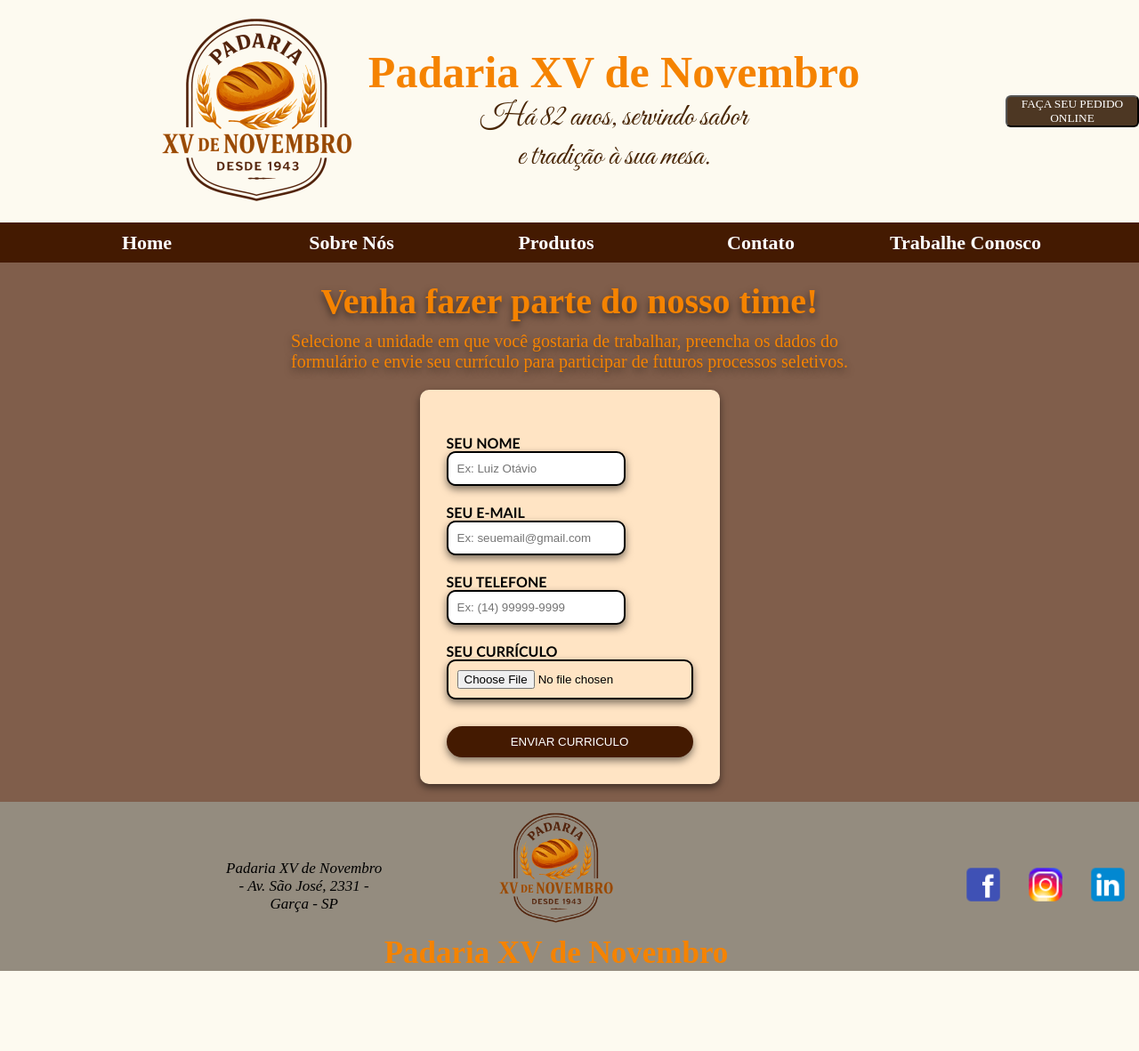
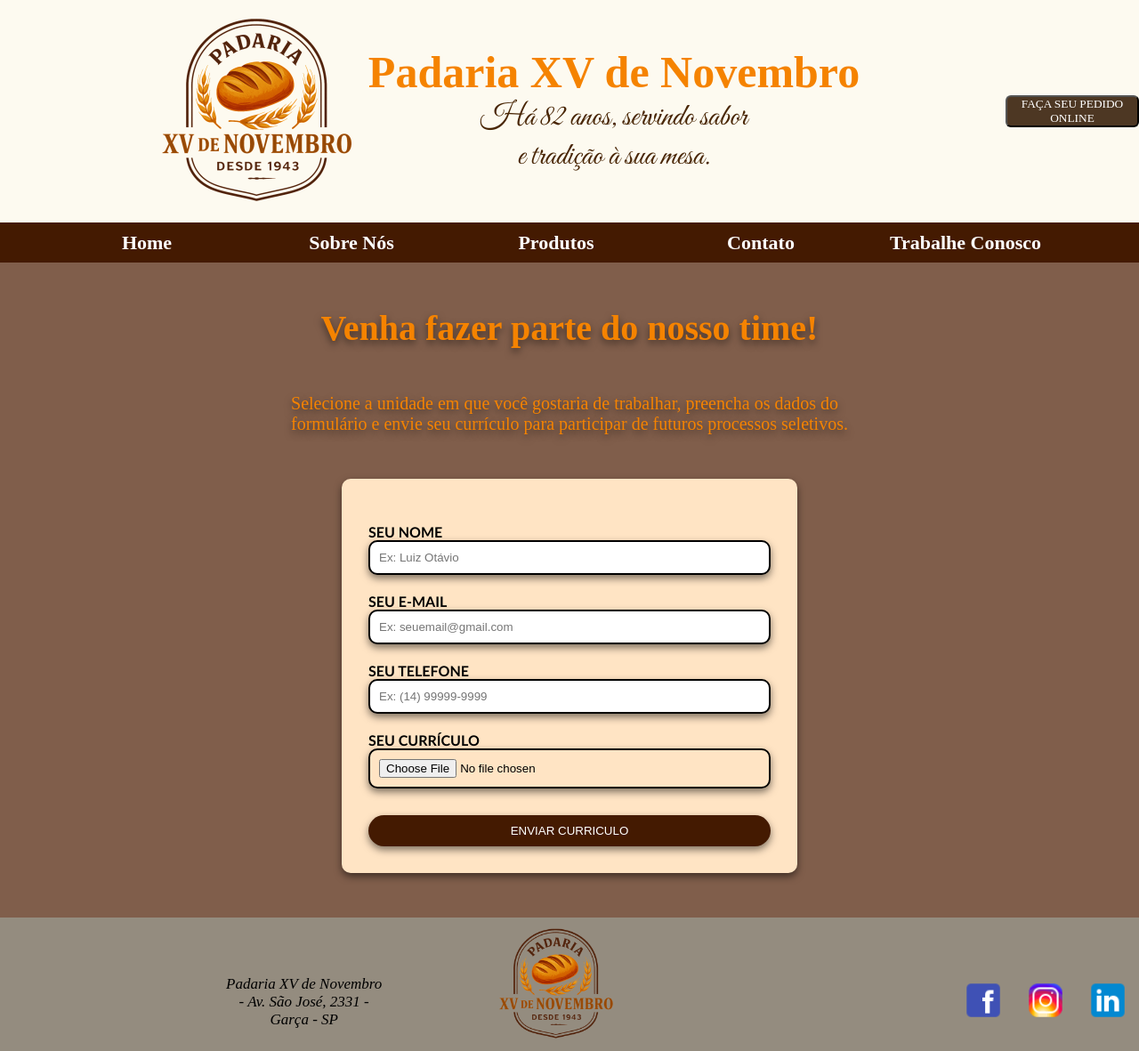
Before and after one commit to Luizsilva439/projeto_padaria, a plain HTML site: page src/source/trabalheconosco.html in a window 1280 px wide. Shown: the top 1181 px of the page at 89% size. Before the commit the page ends 1091 px from the top, so only its background shows below. Drawn offline with Linux system fonts and the light colour scheme; a web font is replaced by a local one.

Commit message:
fix: ajuste tamanho

```diff
--- a/src/styles/trabalhe.css
+++ b/src/styles/trabalhe.css
@@ -16,7 +16,7 @@ main{
 
 .main_h2{
     font-size: 40px;
-    margin-top: 20px;
+    margin-top: 50px;
     color: rgb(245, 131, 0);
     text-shadow: 0 4px 8px rgba(0, 0, 0, 0.5);
     font-family: "Alice", serif;
@@ -24,7 +24,7 @@ main{
 
 .main_p{
     font-size: 20px;
-    margin-top: 10px;
+    margin-top: 50px;
     color: rgb(245, 131, 0);
     text-shadow: 0 4px 8px rgba(0, 0, 0, 0.5);
 
@@ -33,9 +33,10 @@ main{
 section{
     display: flex;
     flex-direction: column;
+    width: 40%;
     border-radius: 10px;
     padding: 30px;
-    margin: 20px;
+    margin: 50px 0px;
     background-color: bisque;
     box-shadow: 0 4px 8px rgba(0, 0, 0, 0.5);
 }
@@ -76,6 +77,7 @@ a{
 
 input{
     border-radius: 10px;
+    width: 100%;
     padding: 10px;
     border: 2px solid #000;
     box-shadow: 0 4px 8px rgba(0, 0, 0, 0.5);
```
